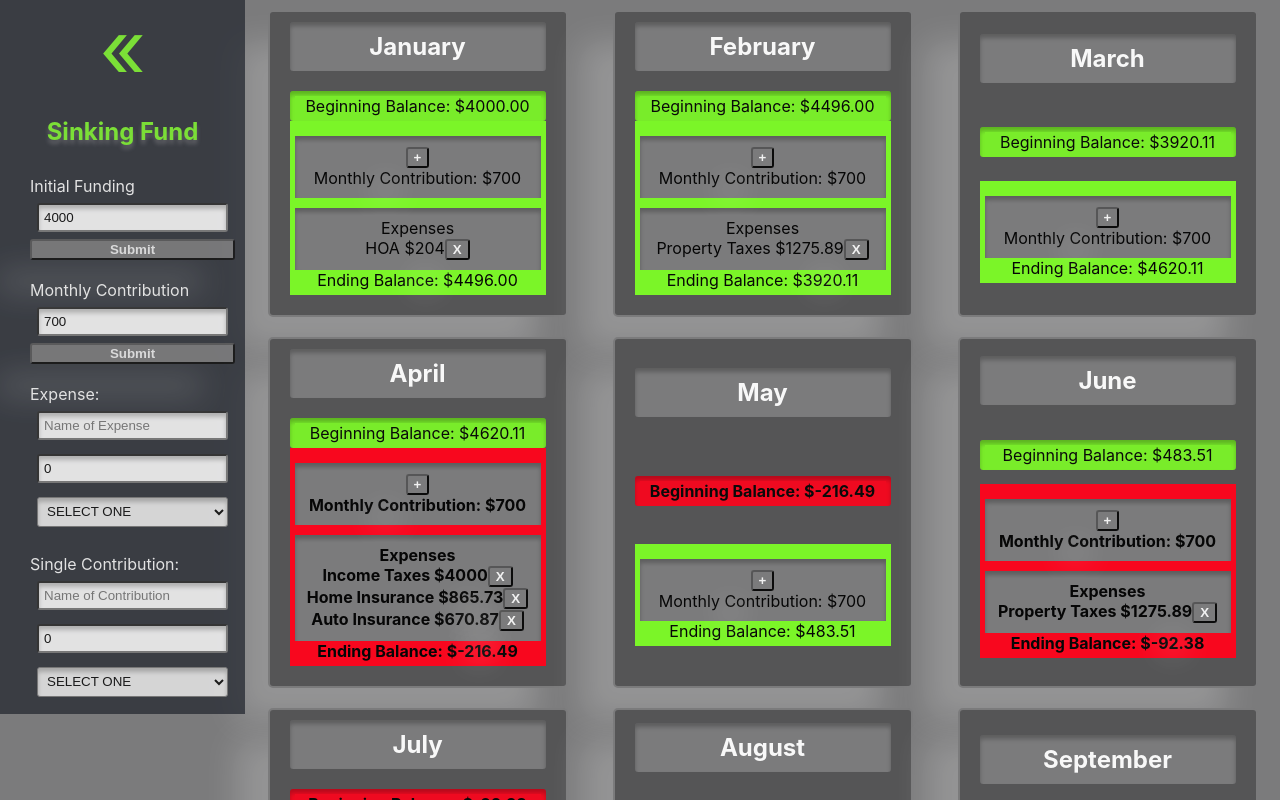
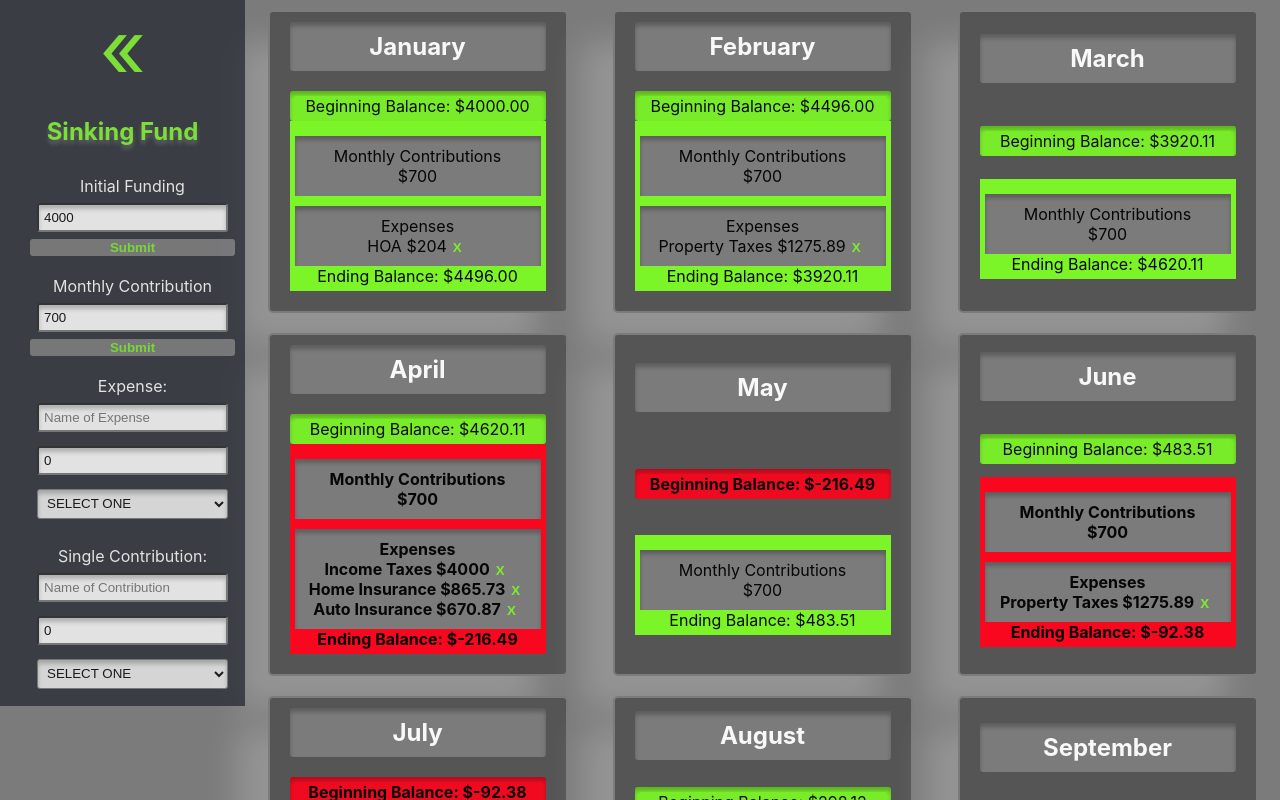
Before and after one commit to saykaren/SinkingFund, a React (Create React App) app: page / in a window 1280 px wide. Shown: the top 800 px of the page. Built offline with nearby package versions, Linux system fonts and the light colour scheme.

Commit message:
Updates Button styling
Updated button styling to remove border and bring in my highlight color. Also centered input titles

```diff
--- a/src/Components/App/App.tsx
+++ b/src/Components/App/App.tsx
@@ -1,114 +1,10 @@
 import React, { useState } from 'react';
 import '../Styling/App.scss';
 import TestData from './TestData';
-import TestDataProps from './TestData';
+// import TestDataProps from './TestData';
 
-function App() {
-  const [data, setData] = useState([
-    {
-      monthId: 1,
-      monthName: 'January',
-      begBalance: 4000,
-      endBalance: 4496,
-      monthData: [{ title: 'HOA', cost: 204, monthIN: 1 }],
-      monthContributions: [{title: "Hello", contribution: 100, monthIN: 1}],
-    },
-    {
-      monthId: 2,
-      monthName: 'February',
-      begBalance: 4496,
-      endBalance: 3920.11,
-      monthData: [{ title: 'Property Taxes', cost: 1275.89, monthIN: 2 }],
-      monthContributions: [],
-    },
-    {
-      monthId: 3,
-      monthName: 'March',
-      begBalance: 3920.11,
-      endBalance: 4620.11,
-      monthData: [],
-      monthContributions: [],
-    },
-    {
-      monthId: 4,
-      monthName: 'April',
-      begBalance: 4620.11,
-      endBalance: -216.49,
-      monthData: [
-        { title: 'Income Taxes', cost: 4000, monthIN: 4 },
-        { title: 'Home Insurance', cost: 865.73, monthIN: 4 },
-        { title: 'Auto Insurance', cost: 670.87, monthIN: 4 },
-      ],
-      monthContributions: [],
-    },
-    {
-      monthId: 5,
-      monthName: 'May',
-      begBalance: -216.49,
-      endBalance: 483.51,
-      monthData: [],
-      monthContributions: [],
-    },
-    {
-      monthId: 6,
-      monthName: 'June',
-      begBalance: 483.51,
-      endBalance: -92.38,
-      monthData: [{ title: 'Property Taxes', cost: 1275.89, monthIN: 6 }],
-      monthContributions: [],
-    },
-    {
-      monthId: 7,
-      monthName: 'July',
-      begBalance: -92.38,
-      endBalance: 298.12,
-      monthData: [
-        { title: 'HOA Dues', cost: 189.5, monthIN: 7 },
-        { title: 'Amazon', cost: 120, monthIN: 7 },
-      ],
-      monthContributions: [],
-    },
-    {
-      monthId: 8,
-      monthName: 'August',
-      begBalance: 298.12,
-      endBalance: 327.25,
-      monthData: [{ title: 'Life Insurance', cost: 670.87, monthIN: 8 }],
-      monthContributions: [],
-    },
-    {
-      monthId: 9,
-      monthName: 'September',
-      begBalance: 327.25,
-      endBalance: 1027.25,
-      monthData: [],
-      monthContributions: [],
-    },
-    {
-      monthId: 10,
-      monthName: 'October',
-      begBalance: 1027.25,
-      endBalance: 1727.25,
-      monthData: [],
-      monthContributions: [],
-    },
-    {
-      monthId: 11,
-      monthName: 'November',
-      begBalance: 1727.25,
-      endBalance: 2307.25,
-      monthData: [{ title: 'Costco', cost: 120, monthIN: 11 }],
-      monthContributions: [],
-    },
-    {
-      monthId: 12,
-      monthName: 'December',
-      begBalance: 2307.25,
-      endBalance: 2766.7,
-      monthData: [{ title: 'Vehicle Registration', cost: 240.55, monthIN: 12 }],
-      monthContributions: [],
-    },
-  ]);
+const App = () => {
+  const [data, setData] = useState(TestData);
 
   //Input section
   const [initialFunding, setInitialFunding] = useState(4000);
@@ -130,6 +26,15 @@ function App() {
     let initialData = [...data];
     initialData[month - 1].monthData.splice(index, 1);
     setData(initialData);
+
+    handleUpdateDataState();
+  };
+
+  const handleRemoveContribution = (month: number, index: number) => {
+    let initialData = [...data];
+    initialData[month - 1].monthContributions.splice(index, 1);
+    setData(initialData);
+
     handleUpdateDataState();
   };
 
@@ -155,11 +60,11 @@ function App() {
     handleUpdateDataState();
   };
 
-  const handleAdditionContribution =(
+  const handleAdditionContribution = (
     contributionTitle: string,
     contributionAmount: number,
     optionsConstState: number,
-  )=>{
+  ) => {
     let object = [...data];
     //add to december index is number-1
     object[optionsConstState - 1].monthContributions.push({
@@ -168,9 +73,9 @@ function App() {
       monthIN: optionsConstState,
     });
     console.log({ contributionTitle, contributionAmount, optionsConstState });
-    console.log({data});
+    console.log({ data });
     handleUpdateDataState();
-  }
+  };
 
   const handleUpdateDataState = () => {
     if (initialFunding > 0 && monthlyContribution > 0) {
@@ -185,9 +90,12 @@ function App() {
         },
         0);
 
-        const contribution = object[monthIndex].monthContributions.reduce(function(
-            acc, num
-        ){return acc + num.contribution}, 0);
+        const contribution = object[monthIndex].monthContributions.reduce(
+          function(acc, num) {
+            return acc + num.contribution;
+          },
+          0,
+        );
 
         object[monthIndex].endBalance =
           begBalance + contribution + monthlyContribution - totalCost;
@@ -199,8 +107,12 @@ function App() {
 
       //January settings
       const janContribution = object[0].monthContributions.reduce(function(
-          acc, num
-      ){return acc + num.contribution}, 0);
+        acc,
+        num,
+      ) {
+        return acc + num.contribution;
+      },
+      0);
       object[0].begBalance = initialFunding;
       object[0].endBalance =
         initialFunding + janContribution + monthlyContribution - januaryCosts;
@@ -334,7 +246,9 @@ function App() {
                 <select
                   id="month"
                   value={optionsConstState}
-                    onChange={(e) => setOptionsConstState(parseInt(e.currentTarget.value))}
+                  onChange={(e) =>
+                    setOptionsConstState(parseInt(e.currentTarget.value))
+                  }
                   required
                   className="inputBox"
                 >
@@ -398,16 +312,21 @@ function App() {
               }
             >
               <div className="monthExpenses">
-                <button onClick={() => alert('add money')}>&#43;</button>
-                <div> Monthly Contribution: ${monthlyContribution}{' '}</div>
-                {/*{data.monthContributions.length > 0 && */}
-                {/*data.monthContributions.map((data, index)=>(*/}
-                {/*    <div key={index}>*/}
-                {/*      {data}*/}
-                {/*    </div>*/}
-                {/*))*/}
-                {/*}*/}
-
+                <div> Monthly Contributions</div>
+                <div>${monthlyContribution} </div>
+                {data.monthContributions.length > 0 &&
+                  data.monthContributions.map((data, index) => (
+                    <div key={index}>
+                      {data.title} ${data.contribution}
+                      <button
+                        onClick={() =>
+                          handleRemoveContribution(data.monthIN, index)
+                        }
+                      >
+                        X
+                      </button>
+                    </div>
+                  ))}
               </div>
               {data.monthData.length > 0 && (
                 <div className="monthExpenses">
@@ -433,6 +352,6 @@ function App() {
       </main>
     </div>
   );
-}
+};
 
 export default App;
--- a/src/Components/App/TestData.tsx
+++ b/src/Components/App/TestData.tsx
@@ -1,3 +1,4 @@
+
 
 export interface TestDataProps {
     monthId: number,
@@ -11,7 +12,7 @@ export interface TestDataProps {
     }],
     monthContributions?: [{title: string, cost: number, monthIN: number}]
 }
-const TestData =
+export const TestData =
     [
         {
             monthId: 1,
@@ -19,6 +20,7 @@ const TestData =
             begBalance: 4000,
             endBalance: 4496,
             monthData: [{ title: 'HOA', cost: 204, monthIN: 1 }],
+            monthContributions: [],
         },
         {
             monthId: 2,
@@ -26,6 +28,7 @@ const TestData =
             begBalance: 4496,
             endBalance: 3920.11,
             monthData: [{ title: 'Property Taxes', cost: 1275.89, monthIN: 2 }],
+            monthContributions: [],
         },
         {
             monthId: 3,
@@ -33,6 +36,7 @@ const TestData =
             begBalance: 3920.11,
             endBalance: 4620.11,
             monthData: [],
+            monthContributions: [],
         },
         {
             monthId: 4,
@@ -44,6 +48,7 @@ const TestData =
                 { title: 'Home Insurance', cost: 865.73, monthIN: 4 },
                 { title: 'Auto Insurance', cost: 670.87, monthIN: 4 },
             ],
+            monthContributions: [],
         },
         {
             monthId: 5,
@@ -51,6 +56,7 @@ const TestData =
             begBalance: -216.49,
             endBalance: 483.51,
             monthData: [],
+            monthContributions: [],
         },
         {
             monthId: 6,
@@ -58,6 +64,7 @@ const TestData =
             begBalance: 483.51,
             endBalance: -92.38,
             monthData: [{ title: 'Property Taxes', cost: 1275.89, monthIN: 6 }],
+            monthContributions: [],
         },
         {
             monthId: 7,
@@ -68,6 +75,7 @@ const TestData =
                 { title: 'HOA Dues', cost: 189.5, monthIN: 7 },
                 { title: 'Amazon', cost: 120, monthIN: 7 },
             ],
+            monthContributions: [],
         },
         {
             monthId: 8,
@@ -75,6 +83,7 @@ const TestData =
             begBalance: 298.12,
             endBalance: 327.25,
             monthData: [{ title: 'Life Insurance', cost: 670.87, monthIN: 8 }],
+            monthContributions: [],
         },
         {
             monthId: 9,
@@ -82,6 +91,7 @@ const TestData =
             begBalance: 327.25,
             endBalance: 1027.25,
             monthData: [],
+            monthContributions: [],
         },
         {
             monthId: 10,
@@ -89,6 +99,7 @@ const TestData =
             begBalance: 1027.25,
             endBalance: 1727.25,
             monthData: [],
+            monthContributions: [],
         },
         {
             monthId: 11,
@@ -96,14 +107,18 @@ const TestData =
             begBalance: 1727.25,
             endBalance: 2307.25,
             monthData: [{ title: 'Costco', cost: 120, monthIN: 11 }],
+            monthContributions: [],
         },
         {
             monthId: 12,
             monthName: 'December',
             begBalance: 2307.25,
-            endBalance: 2766.70,
+            endBalance: 2866.7,
             monthData: [{ title: 'Vehicle Registration', cost: 240.55, monthIN: 12 }],
+            monthContributions: [{title: "testing", contribution: 100, monthIN: 12}],
         },
     ];
 
 export default TestData;
+
+// {title: "testing", contribution: 100, monthIN: 1}
--- a/src/Components/Styling/App.scss
+++ b/src/Components/Styling/App.scss
@@ -14,10 +14,12 @@
 
 button{
   background-color: $third_color;
-  box-shadow: -2rem 2rem 2rem rgba(white, 0.2);
+  //box-shadow: -2rem 2rem 2rem rgba(white, 0.2);
   opacity: 0.95;
   border-radius: 3px;
-  color: $font_color;
+  //color: $font_color;
+  color: $secondary_color;
+  border: 0px;
   font-weight: bold;
 
 }
@@ -79,6 +81,7 @@ html {
 .inputSection{
   display: flex;
   flex-direction: column;
+  text-align: center;
 }
 //
 //.App-logo {
```
Lines whose indentation alone changed are shown as unchanged.
